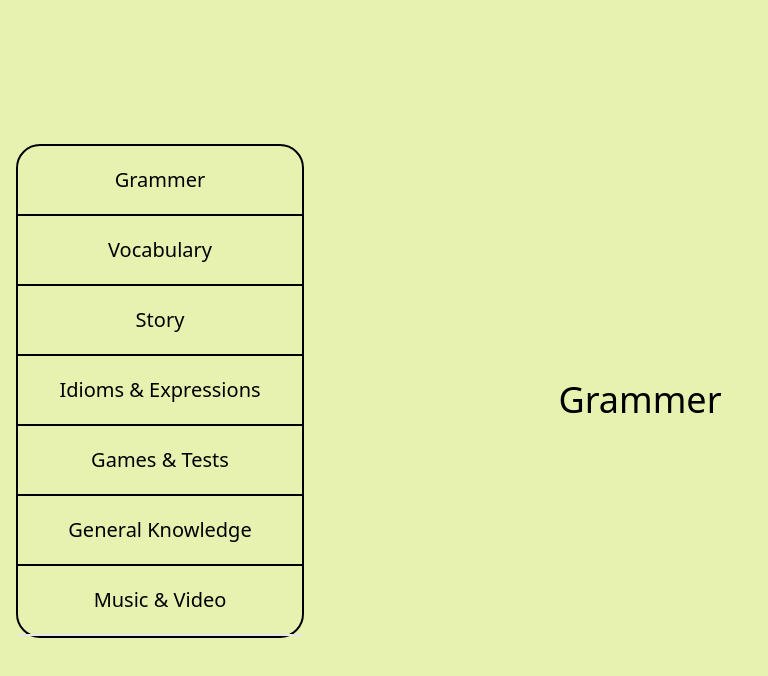
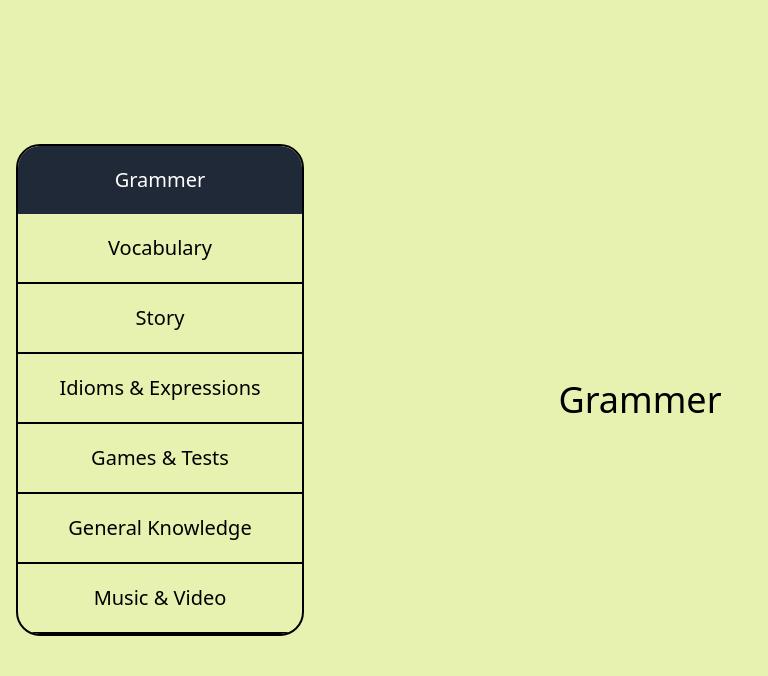
Before and after one commit to farhang103/english-web-app, a React (Create React App) app: page /grammer in a window 1280 px wide. Shown: the top 676 px of the page, without its empty margins (0-768 px from the left). Built offline with nearby package versions, Linux system fonts and the light colour scheme.

Commit message:
sidebar design

```diff
--- a/src/components/Home.js
+++ b/src/components/Home.js
@@ -2,8 +2,8 @@ import React from "react";
 
 const Home = () => {
   return (
-    <div className="flex justify-center items-center text-4xl col-span-2 h-full">
-      Home
+    <div className="col-span-2 flex h-full items-center justify-center text-4xl">
+      <p>Home</p>
     </div>
   );
 };
--- a/src/components/SideBar.js
+++ b/src/components/SideBar.js
@@ -1,30 +1,61 @@
 import React from "react";
-import { Link } from "react-router-dom";
+import { NavLink } from "react-router-dom";
 
 const SideBar = () => {
+  const deactive =
+    "flex w-full content-center justify-center border-b-2 border-b-black p-5 hover:text-white hover:bg-gray-700";
+  const active =
+    "flex w-full content-center justify-center p-5 text-white bg-gray-800";
   return (
-    <div className="fixed top-36 left-4 row-span-2 flex w-72 flex-col items-center rounded-3xl border-2 border-black text-xl text-black">
-      <div className="flex w-full content-center justify-center border-b-2 border-b-black p-5">
-        <Link to="/grammer">Grammer</Link>
-      </div>
-      <div className="flex w-full content-center justify-center border-b-2 border-b-black p-5">
-        <Link to="/vocabulary">Vocabulary</Link>
-      </div>
-      <div className="flex w-full content-center justify-center border-b-2 border-b-black p-5">
-        <Link to="/story">Story</Link>
-      </div>
-      <div className="flex w-full content-center justify-center border-b-2 border-b-black p-5">
-        <Link to="/idioms&expressions">Idioms & Expressions</Link>
-      </div>
-      <div className="flex w-full content-center justify-center border-b-2 border-b-black p-5">
-        <Link to="/games&tests">Games & Tests</Link>
-      </div>
-      <div className="flex w-full content-center justify-center border-b-2 border-b-black p-5">
-        <Link to="/general&knowledge">General Knowledge</Link>
-      </div>
-      <div className="flex w-full content-center justify-center border-b-2 p-5">
-        <Link to="/music&video">Music & Video</Link>
-      </div>
+    <div className="fixed top-36 left-4 row-span-2 flex w-72 flex-col items-center overflow-hidden rounded-3xl border-2 border-black text-xl text-black">
+      <NavLink
+        to="/grammer"
+        className={({ isActive }) => (isActive ? active : deactive)}
+      >
+        Grammer
+      </NavLink>
+
+      <NavLink
+        to="/vocabulary"
+        className={({ isActive }) => (isActive ? active : deactive)}
+      >
+        Vocabulary
+      </NavLink>
+
+      <NavLink
+        to="/story"
+        className={({ isActive }) => (isActive ? active : deactive)}
+      >
+        Story
+      </NavLink>
+
+      <NavLink
+        to="/idioms&expressions"
+        className={({ isActive }) => (isActive ? active : deactive)}
+      >
+        Idioms & Expressions
+      </NavLink>
+
+      <NavLink
+        to="/games&tests"
+        className={({ isActive }) => (isActive ? active : deactive)}
+      >
+        Games & Tests
+      </NavLink>
+
+      <NavLink
+        to="/general&knowledge"
+        className={({ isActive }) => (isActive ? active : deactive)}
+      >
+        General Knowledge
+      </NavLink>
+
+      <NavLink
+        to="/music&video"
+        className={({ isActive }) => (isActive ? active : deactive)}
+      >
+        Music & Video
+      </NavLink>
     </div>
   );
 };
```
